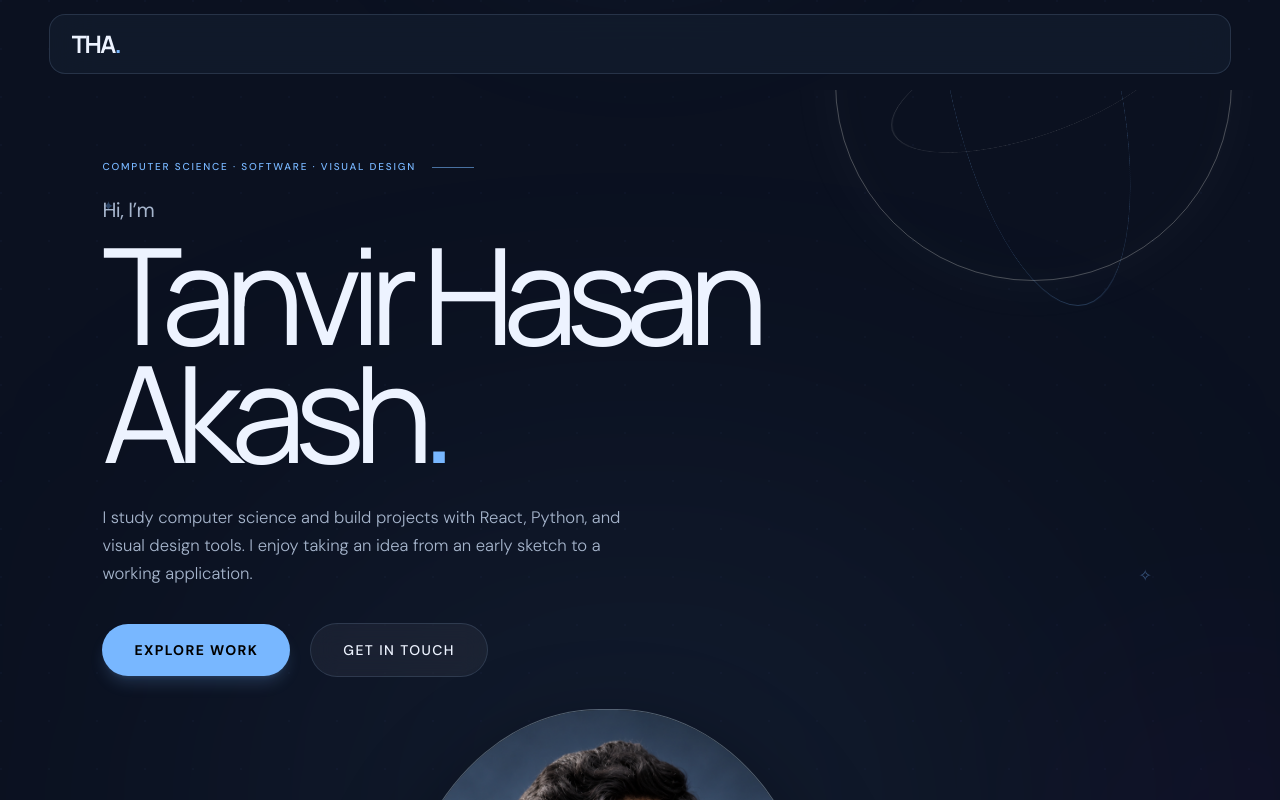
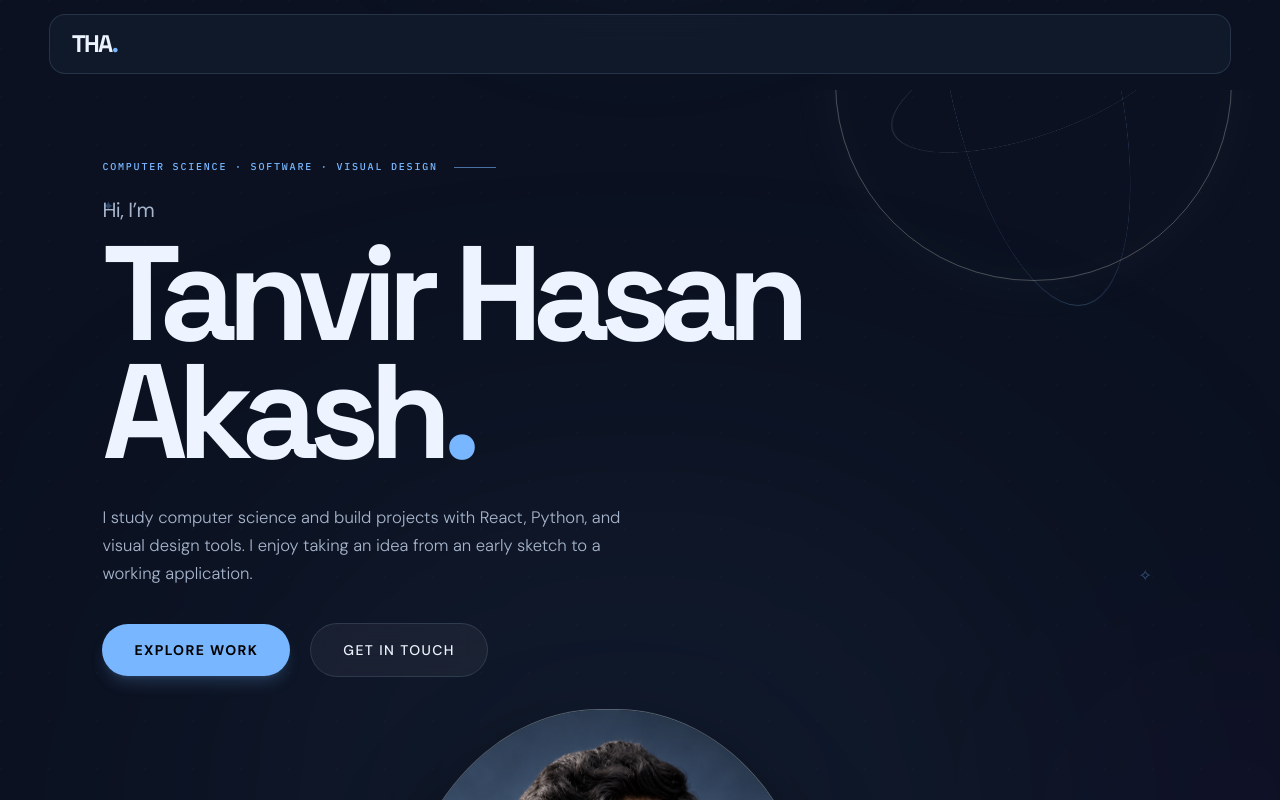
Before and after one commit to Akash2281/Portfolio-of-Md.-Tanvir-Hasan-Akash, a React (Vite) app: page / in a window 1280 px wide. Shown: the top 800 px of the page. Built offline with nearby package versions, Linux system fonts and the light colour scheme.

Commit message:
Apply a varied typography system to the portfolio

```diff
--- a/src/App.css
+++ b/src/App.css
@@ -1,5 +1,5 @@
 @import url('https://fonts.googleapis.com/css2?family=DM+Sans:wght@300;400;500;600;700&family=Manrope:wght@300;400;500;600;700;800&display=swap');
-@import url('https://fonts.googleapis.com/css2?family=Outfit:wght@400;500;600;700;800&family=Sora:wght@400;500;600;700;800&family=Space+Grotesk:wght@400;500;600;700&display=swap');
+@import url('https://fonts.googleapis.com/css2?family=IBM+Plex+Mono:wght@400;500;600&family=Outfit:wght@400;500;600;700;800&family=Sora:wght@400;500;600;700;800&family=Space+Grotesk:wght@400;500;600;700&display=swap');
 
 :root {
   color-scheme: dark;
@@ -324,6 +324,9 @@ main[data-font-family="sora"] { --heading-font: 'Sora', sans-serif; }
 main[data-font-family="outfit"] { --heading-font: 'Outfit', sans-serif; }
 main[data-font-family] h1, main[data-font-family] h2, main[data-font-family] h3,
 main[data-font-family] h4, main[data-font-family] h5, main[data-font-family] header.fixed > a { font-family: var(--heading-font) !important; }
+main[data-font-family] [class*="tracking-[0.3em]"],
+main[data-font-family] .hero-intro-label,
+main[data-font-family] .study-card-top > span:last-child { font-family: 'IBM Plex Mono', monospace !important; }
 main[data-typeface="bold"] section#hero h1,
 main[data-typeface="bold"] section#expertise h3,
 main[data-typeface="bold"] section#study h3,
--- a/src/App.jsx
+++ b/src/App.jsx
@@ -235,8 +235,8 @@ export default function Portfolio() {
   const initialPalette = portfolioPalettes.some(({ id }) => id === previewParams.get('palette'))
     ? previewParams.get('palette')
     : 'cobalt';
-  const initialTypeface = previewParams.get('weight') === 'bold' || previewParams.get('typeface') === 'bold' ? 'bold' : 'refined';
-  const initialFont = fontFamilies.some(({ id }) => id === previewParams.get('font')) ? previewParams.get('font') : 'manrope';
+  const initialTypeface = previewParams.get('weight') === 'refined' || previewParams.get('typeface') === 'refined' ? 'refined' : 'bold';
+  const initialFont = fontFamilies.some(({ id }) => id === previewParams.get('font')) ? previewParams.get('font') : 'space';
   const [activePalette, setActivePalette] = useState(initialPalette);
   const [activeTypeface, setActiveTypeface] = useState(initialTypeface);
   const [activeFont, setActiveFont] = useState(initialFont);
```
